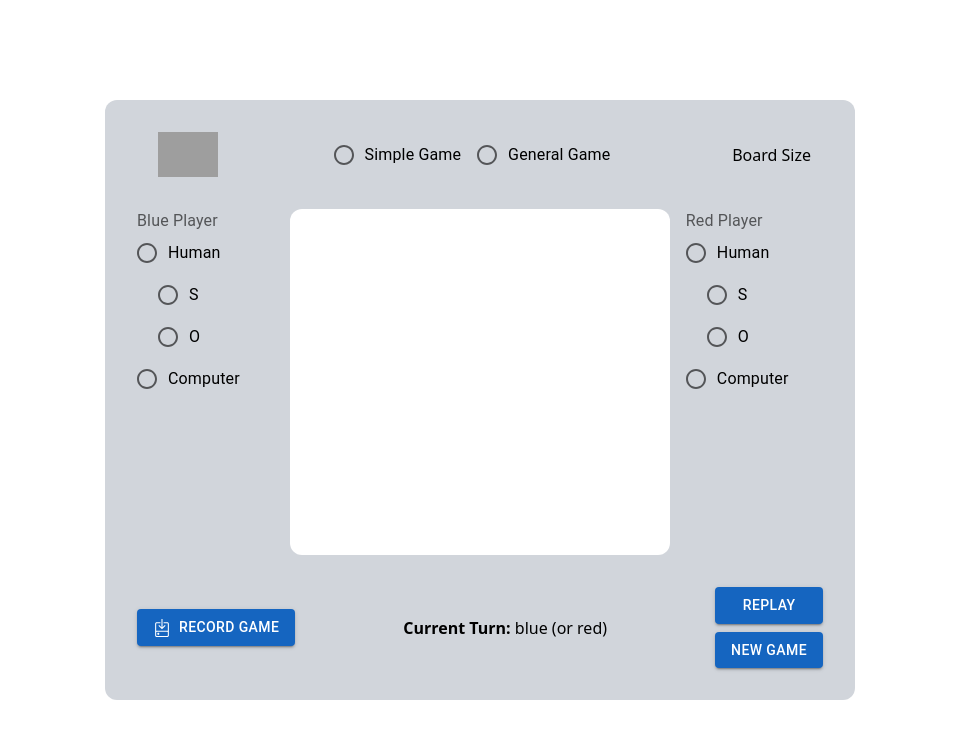
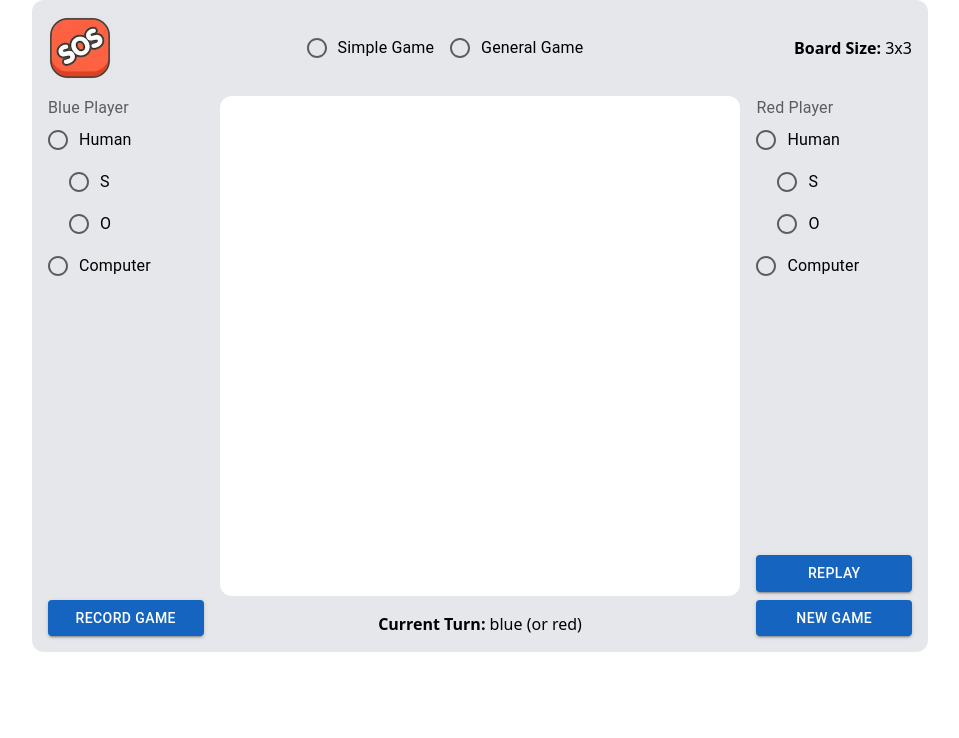
Before and after one commit to Jhonnatan1806/CC-3S2, a Next.js app in the folder Proyecto-3S2/Sprint.0/Programacion GUI/sos/: page / in a window 1280 px wide. Shown: the top 738 px of the page, without its empty margins (160-1119 px from the left). Built offline with nearby package versions, Linux system fonts and the light colour scheme; grey boxes are pictures that could not be loaded.

Commit message:
Se creo GUI y Tablero

```diff
--- /dev/null
+++ b/Proyecto-3S2/Sprint.0/Programacion GUI/sos/src/components/GUI.tsx
@@ -0,0 +1,97 @@
+import Image from "next/image"
+import { Button, FormControl, FormControlLabel, FormLabel, Radio, RadioGroup } from "@mui/material"
+import Tablero from "./Tablero"
+
+type Player = {
+  name: string
+}
+
+function PlayerMovement( {name}: Player ){
+  return (
+    <div >
+      <FormControl>
+      <FormLabel>{name} Player</FormLabel>
+      <RadioGroup
+        aria-labelledby="radio-buttons-group-label"
+        name="radio-buttons-group"
+      >
+        <FormControlLabel
+          value="human"
+          control={<Radio />}
+          label="Human"
+        />
+          <RadioGroup
+            aria-labelledby="radio-buttons-group-label"
+            name="radio-buttons-group"
+          >
+            <FormControlLabel
+              value="S"
+              control={<Radio />}
+              label="S"
+              style={{ marginLeft: '10px' }}
+            />
+            <FormControlLabel
+              value="O"
+              control={<Radio />}
+              label="O"
+              style={{ marginLeft: '10px' }}
+            />
+          </RadioGroup>
+        <FormControlLabel
+          value="computer"
+          control={<Radio />}
+          label="Computer"
+        />
+      </RadioGroup>
+    </FormControl>
+  </div>
+  )
+}
+
+export default function GUI() {
+  return (
+    <>
+      <main className="flex flex-col max-w-4xl w-full h-fit rounded-xl gap-4 p-4 m-auto bg-gray-200 ">
+        <div className="flex flex-row flex-wrap justify-between items-center">
+          <Image src='/images/logo.webp' alt='Logo' width={64} height={64} />
+          <FormControl>
+            <RadioGroup
+              row
+              aria-labelledby="row-radio-buttons-group-label"
+              name="row-radio-buttons-group"
+            >
+            <FormControlLabel
+                value="simple"
+                control={<Radio />}
+                label="Simple Game"
+            />
+            <FormControlLabel
+              value="general"
+              control={<Radio />}
+              label="General Game"
+            />
+            </RadioGroup>
+          </FormControl>
+          <p><strong>Board Size: </strong>3x3</p>
+        </div>
+        <div className="flex flex-col items-center md:items-stretch md:flex-row gap-4">
+          <div className="flex flex-col justify-between w-1/2 md:w-[18%]">
+            <PlayerMovement name="Blue" />
+            <Button variant="contained">Record Game</Button>
+          </div>
+          <div className="flex flex-col flex-grow gap-4 items-center">
+            <Tablero/>
+            <p><strong>Current Turn: </strong>blue (or red)</p>
+          </div>
+          <div className="flex flex-col justify-between w-1/2 md:w-[18%]">
+            <PlayerMovement name="Red" />
+            <div className="flex flex-col gap-2">
+              <Button variant="contained">Replay</Button>
+              <Button variant="contained">New Game</Button>
+            </div>
+          </div>
+        </div>
+      </main>
+    </>
+  )
+}
--- /dev/null
+++ b/Proyecto-3S2/Sprint.0/Programacion GUI/sos/src/components/Tablero.tsx
@@ -0,0 +1,8 @@
+export default function Tablero() {
+  return (
+    <>
+      <div className="min-w-[400px] w-full h-[500px] rounded-xl bg-white">
+      </div>
+    </>
+  )
+}
--- a/Proyecto-3S2/Sprint.0/Programacion GUI/sos/src/pages/index.tsx
+++ b/Proyecto-3S2/Sprint.0/Programacion GUI/sos/src/pages/index.tsx
@@ -1,149 +1,7 @@
 import * as React from "react";
-import Button from "@mui/material/Button";
-import Radio from "@mui/material/Radio";
-import RadioGroup from "@mui/material/RadioGroup";
-import FormControlLabel from "@mui/material/FormControlLabel";
-import FormControl from "@mui/material/FormControl";
-import FormLabel from "@mui/material/FormLabel";
-import Image from 'next/image';
+import GUI from "@/components/GUI";
 
 
 export default function Home() {
-  return (
-    <main className="h-screen">
-      <section className="h-full w-full flex justify-center items-center">
-        <div className="flex flex-col w-[750px] h-[600px] bg-gray-300 p-8 rounded-xl">
-          <div className="flex justify-between items-center">
-            <div className="w-[15%] flex justify-center">
-              <Image
-                src="https://cdn2.iconfinder.com/data/icons/symbols-8/50/1F198-sos-button-A-512.png"
-                alt="SOS button"
-                className="max-w-[60px]"
-                width={60}
-                height={60}
-              />
-            </div>
-            <FormControl>
-              <RadioGroup
-                row
-                aria-labelledby="demo-row-radio-buttons-group-label"
-                name="row-radio-buttons-group"
-              >
-                <FormControlLabel
-                  value="simple"
-                  control={<Radio />}
-                  label="Simple Game"
-                />
-                <FormControlLabel
-                  value="general"
-                  control={<Radio />}
-                  label="General Game"
-                />
-              </RadioGroup>
-            </FormControl>
-            <div className="w-[15%] flex justify-center">Board Size</div>
-          </div>
-          <div className="flex flex-grow mt-8 gap-4 ">
-            <div className="flex flex-col justify-between w-[20%]">
-              <FormControl>
-                <FormLabel>Blue Player</FormLabel>
-                <RadioGroup
-                  row
-                  aria-labelledby="demo-row-radio-buttons-group-label"
-                  name="row-radio-buttons-group"
-                >
-                  <FormControlLabel
-                    value="human"
-                    control={<Radio />}
-                    label="Human"
-                  />
-                    <RadioGroup
-                      row
-                      aria-labelledby="demo-row-radio-buttons-group-label"
-                      name="row-radio-buttons-group"
-                    >
-                      <FormControlLabel
-                        value="S"
-                        control={<Radio />}
-                        label="S"
-                        style={{ marginLeft: '10px' }}
-                      />
-                      <FormControlLabel
-                        value="O"
-                        control={<Radio />}
-                        label="O"
-                        style={{ marginLeft: '10px' }}
-                      />
-                    </RadioGroup>
-                  <FormControlLabel
-                    value="computer"
-                    control={<Radio />}
-                    label="Computer"
-                  />
-                </RadioGroup>
-              </FormControl>
-            </div>
-            <div className="flex flex-grow h-full bg-white rounded-xl">
-              <canvas id="canvasGame"></canvas>
-            </div>
-            <div className="flex flex-col justify-between w-[20%]">
-              <FormControl>
-                <FormLabel>Red Player</FormLabel>
-                <RadioGroup
-                  row
-                  aria-labelledby="demo-row-radio-buttons-group-label"
-                  name="row-radio-buttons-group"
-                >
-                  <FormControlLabel
-                    value="human"
-                    control={<Radio />}
-                    label="Human"
-                  />
-                  <RadioGroup
-                      row
-                      aria-labelledby="demo-row-radio-buttons-group-label"
-                      name="row-radio-buttons-group"
-                    >
-                      <FormControlLabel
-                        value="S"
-                        control={<Radio />}
-                        label="S"
-                        style={{ marginLeft: '10px' }}
-                      />
-                      <FormControlLabel
-                        value="O"
-                        control={<Radio />}
-                        label="O"
-                        style={{ marginLeft: '10px' }}
-                      />
-                    </RadioGroup>
-                  <FormControlLabel
-                    value="computer"
-                    control={<Radio />}
-                    label="Computer"
-                  />
-                </RadioGroup>
-              </FormControl>
-            </div>
-          </div>
-          <div className="flex justify-between items-center flex-wrap mt-8 ">
-            <Button variant="contained">
-              <Image
-                src="/images/save.svg" // Ruta al archivo SVG en tu proyecto
-                alt="save"
-                width={18}
-                height={18}
-              />
-              <p className="ml-2">Record Game</p>
-            </Button>
-            <p><strong>Current Turn: </strong>blue (or red)</p>
-            <div className="flex flex-col gap-2">
-              <Button variant="contained">Replay</Button>
-              <Button variant="contained">New Game</Button>
-            </div>
-          </div>
-        </div>
-      </section>
-    </main>
-  );
+  return (<GUI/>);
 }
```
Also changed, not shown: Proyecto-3S2/Sprint.0/Programacion GUI/sos/public/images/logo.webp (added).
